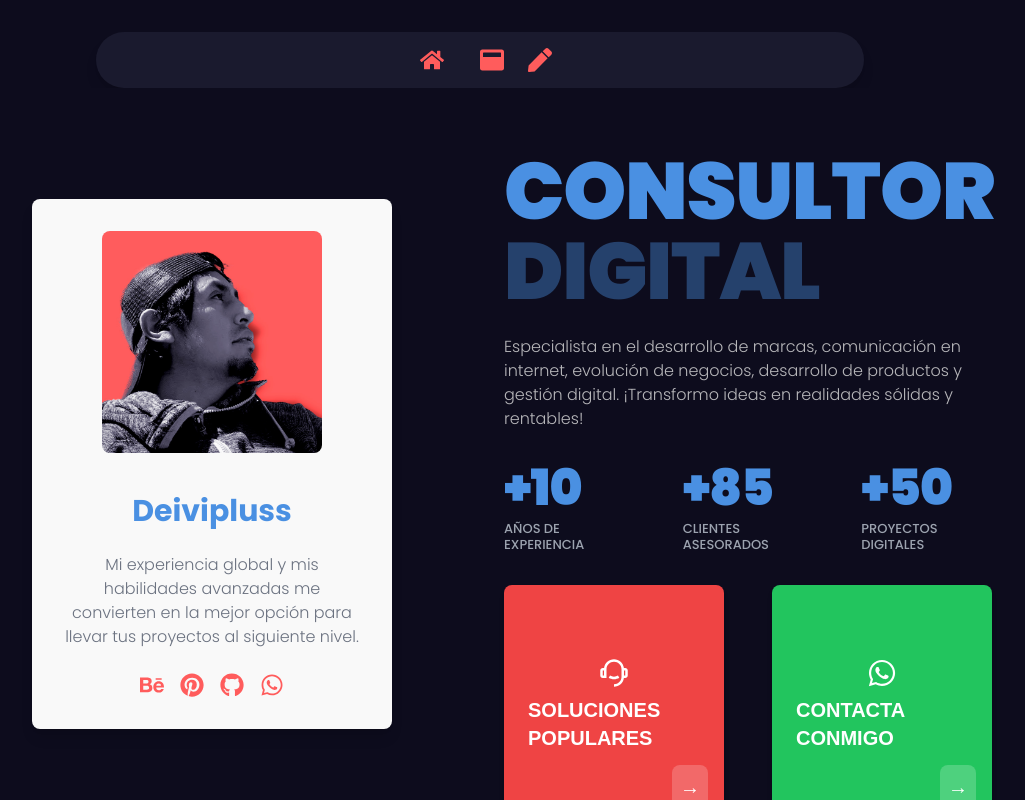
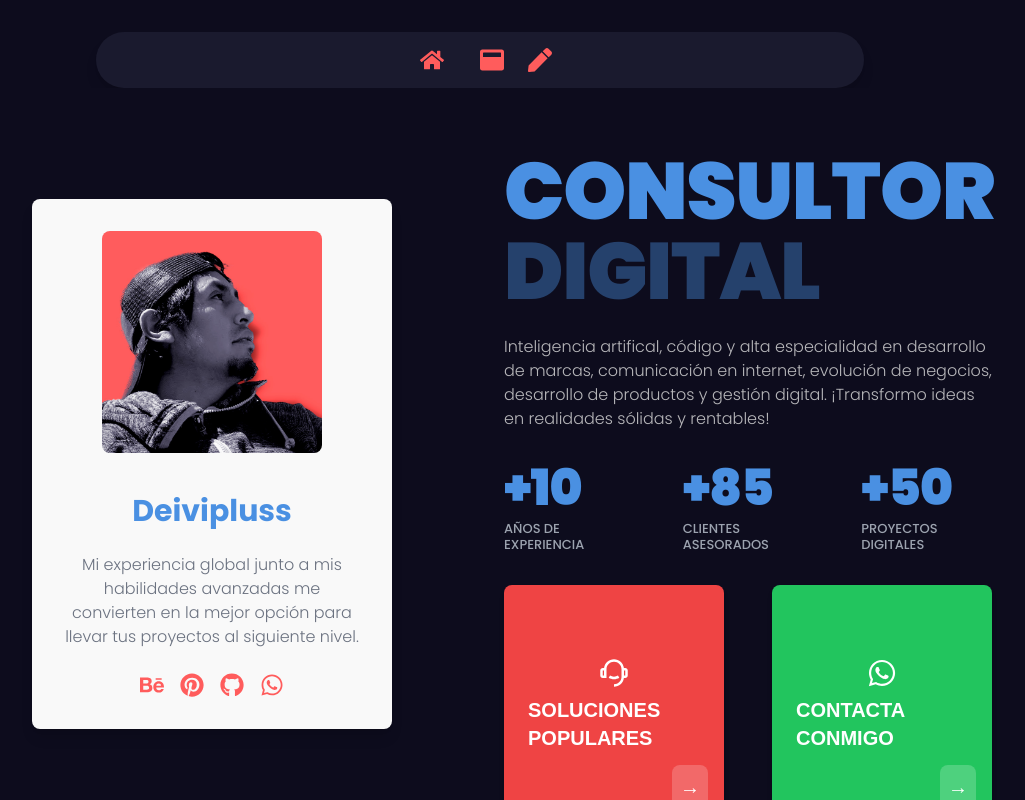
Before and after one commit to deivipluss/landing, a Next.js app: page / in a window 1280 px wide. Shown: the top 800 px of the page, without its empty margins (160-1185 px from the left). Built offline with nearby package versions, Linux system fonts and the light colour scheme.

Commit message:
miercoles13tarde5PM

```diff
--- a/app/page.tsx
+++ b/app/page.tsx
@@ -24,7 +24,7 @@ const ProfileCard: React.FC = () => (
       <span style={{ color: '#4A90E2' }}>Deivipluss</span>
     </h2>
     <p className="text-gray-500 mt-2 md:mt-4 text-sm md:text-base font-poppins font-light">
-      Mi experiencia global y mis habilidades avanzadas me convierten en la mejor opción para llevar tus proyectos al siguiente nivel.
+      Mi experiencia global junto a mis habilidades avanzadas me convierten en la mejor opción para llevar tus proyectos al siguiente nivel.
     </p>
     <div className="flex space-x-4 mt-2 md:mt-4 justify-center">
       <FaBehance className="text-[#FF5C5C] text-xl md:text-2xl" />
@@ -47,7 +47,7 @@ const ProfessionalInfo: React.FC = () => (
       </h1>
     </div>
     <p className="text-[#E1E1E1] opacity-80 text-[16px] text-center md:text-left px-4 md:px-0 -mt-2 font-poppins font-light">
-      Especialista en el desarrollo de marcas, comunicación en internet, evolución de negocios, desarrollo de productos y gestión digital. ¡Transformo ideas en realidades sólidas y rentables!
+      Inteligencia artifical, código y alta especialidad en desarrollo de marcas, comunicación en internet, evolución de negocios, desarrollo de productos y gestión digital. ¡Transformo ideas en realidades sólidas y rentables!
     </p>
     <div className="grid grid-cols-3 gap-6 md:gap-12 mt-8 px-4 md:px-0 w-full">
       <div className="flex flex-col items-center md:items-start">
```
